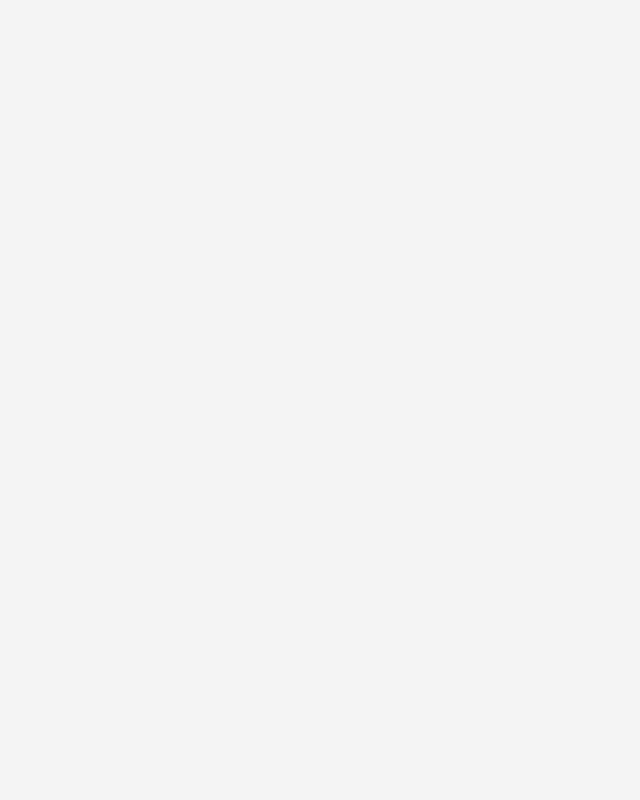
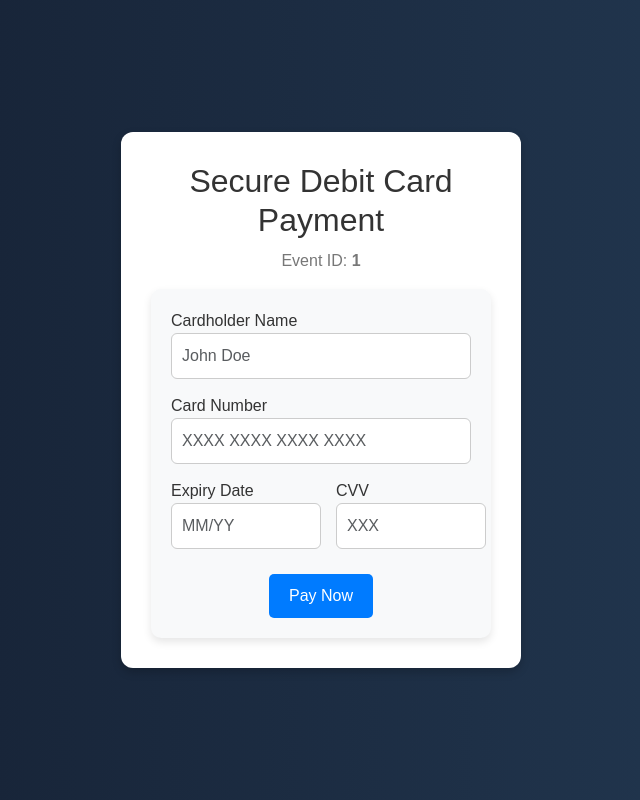
Before and after one commit to kalana-mihiranga/BookNGo-App, a React (Create React App) app in the folder app/: page /payment/1 in a window 1280 px wide. Before the commit this address had no page. Shown: the whole page, without its empty margins (319-959 px from the left). Built offline with nearby package versions, Linux system fonts and the light colour scheme.

Commit message:
feat:add basic payment components

```diff
--- a/app/src/App.js
+++ b/app/src/App.js
@@ -8,6 +8,7 @@ import Events from "./components/Events"; // Assuming this is for listing all ev
 import AboutUs from "./pages/AboutUs"; // Add About Us import
 import Contact from "./pages/Contact"; // Add Contact import
 import AdminDashboard from "./pages/AdminDashboard"; // Admin Dashboard import
+import Payment from "./pages/Payment"; // Admin Dashboard import
 
 function App() {
   return (
@@ -21,6 +22,7 @@ function App() {
         <Route path="/about" element={<AboutUs />} /> {/* About Us Page */}
         <Route path="/contact" element={<Contact />} /> {/* Contact Page */}
         <Route path="/admin-dashboard" element={<AdminDashboard />} /> {/* Admin Dashboard */}
+        <Route path="/payment/:eventId" element={<Payment />} />
       </Routes>
     </Router>
   );
--- a/app/src/components/Events.js
+++ b/app/src/components/Events.js
@@ -1,4 +1,5 @@
 import React, { useState, useEffect } from "react";
+import { useNavigate } from "react-router-dom"; // Import useNavigate
 import '../styles/Events.css';
 
 function Events() {
@@ -8,6 +9,8 @@ function Events() {
     date: "",
     location: "",
   });
+
+  const navigate = useNavigate(); // Initialize useNavigate for redirection
 
   useEffect(() => {
     // Fetch events from API or database (for now, use a mock array)
@@ -24,6 +27,11 @@ function Events() {
       ...searchQuery,
       [name]: value,
     });
+  };
+
+  // Function to handle booking (redirect to payment page)
+  const handleBookNow = (eventId) => {
+    navigate(`/payment/${eventId}`); // Redirects to payment page with event ID
   };
 
   const filteredEvents = events.filter((event) => {
@@ -68,7 +76,7 @@ function Events() {
             <p><strong>Date:</strong> {event.date}</p>
             <p><strong>Location:</strong> {event.location}</p>
             <p>{event.description}</p>
-            <button>Book Now</button>
+            <button onClick={() => handleBookNow(event.id)}>Book Now</button>
           </div>
         ))}
       </div>
--- /dev/null
+++ b/app/src/pages/Payment.js
@@ -0,0 +1,95 @@
+import React, { useState } from "react";
+import { useParams } from "react-router-dom";
+import "bootstrap/dist/css/bootstrap.min.css";
+import "../styles/Payment.css";
+
+function Payment() {
+  const { eventId } = useParams(); // Get event ID from URL
+  const [paymentDetails, setPaymentDetails] = useState({
+    cardNumber: "",
+    expiryDate: "",
+    cvv: "",
+    cardholderName: "",
+  });
+
+  const handleChange = (e) => {
+    setPaymentDetails({ ...paymentDetails, [e.target.name]: e.target.value });
+  };
+
+  const handleSubmit = (e) => {
+    e.preventDefault();
+    alert("Payment Successful!"); // Replace with actual payment processing logic
+  };
+
+  return (
+    <div className="payment-container">
+      <div className="payment-card">
+        <h2>Secure Debit Card Payment</h2>
+        <p>Event ID: <strong>{eventId}</strong></p>
+
+        <form onSubmit={handleSubmit}>
+          <div className="form-group">
+            <label>Cardholder Name</label>
+            <input
+              type="text"
+              name="cardholderName"
+              className="form-control"
+              placeholder="John Doe"
+              value={paymentDetails.cardholderName}
+              onChange={handleChange}
+              required
+            />
+          </div>
+
+          <div className="form-group">
+            <label>Card Number</label>
+            <input
+              type="text"
+              name="cardNumber"
+              className="form-control"
+              placeholder="XXXX XXXX XXXX XXXX"
+              maxLength="19"
+              value={paymentDetails.cardNumber}
+              onChange={handleChange}
+              required
+            />
+          </div>
+
+          <div className="form-row">
+            <div className="form-group col-md-6">
+              <label>Expiry Date</label>
+              <input
+                type="text"
+                name="expiryDate"
+                className="form-control"
+                placeholder="MM/YY"
+                maxLength="5"
+                value={paymentDetails.expiryDate}
+                onChange={handleChange}
+                required
+              />
+            </div>
+
+            <div className="form-group col-md-6">
+              <label>CVV</label>
+              <input
+                type="password"
+                name="cvv"
+                className="form-control"
+                placeholder="XXX"
+                maxLength="3"
+                value={paymentDetails.cvv}
+                onChange={handleChange}
+                required
+              />
+            </div>
+          </div>
+
+          <button type="submit" className="btn btn-primary btn-block">Pay Now</button>
+        </form>
+      </div>
+    </div>
+  );
+}
+
+export default Payment;
--- /dev/null
+++ b/app/src/styles/Payment.css
@@ -0,0 +1,57 @@
+.payment-container {
+    display: flex;
+    justify-content: center;
+    align-items: center;
+    height: 100vh;
+    background: linear-gradient(to right, #141e30, #243b55);
+  }
+
+  .payment-card {
+    background: #ffffff;
+    padding: 30px;
+    border-radius: 12px;
+    box-shadow: 0px 4px 10px rgba(0, 0, 0, 0.2);
+    width: 400px;
+    text-align: center;
+  }
+
+  .payment-card h2 {
+    color: #333;
+    margin-bottom: 10px;
+  }
+
+  .payment-card p {
+    font-size: 16px;
+    color: #777;
+  }
+
+  .form-group {
+    margin-bottom: 15px;
+    text-align: left;
+  }
+
+  .form-control {
+    width: 100%;
+    padding: 10px;
+    font-size: 16px;
+    border: 1px solid #ccc;
+    border-radius: 6px;
+  }
+
+  .form-row {
+    display: flex;
+    gap: 15px;
+  }
+
+  .btn-primary {
+    background-color: #28a745;
+    border: none;
+    padding: 10px;
+    font-size: 18px;
+    border-radius: 6px;
+    cursor: pointer;
+  }
+
+  .btn-primary:hover {
+    background-color: #218838;
+  }
```
Also changed, not shown: 1 other file (tests, documents, lock files or other folders).
